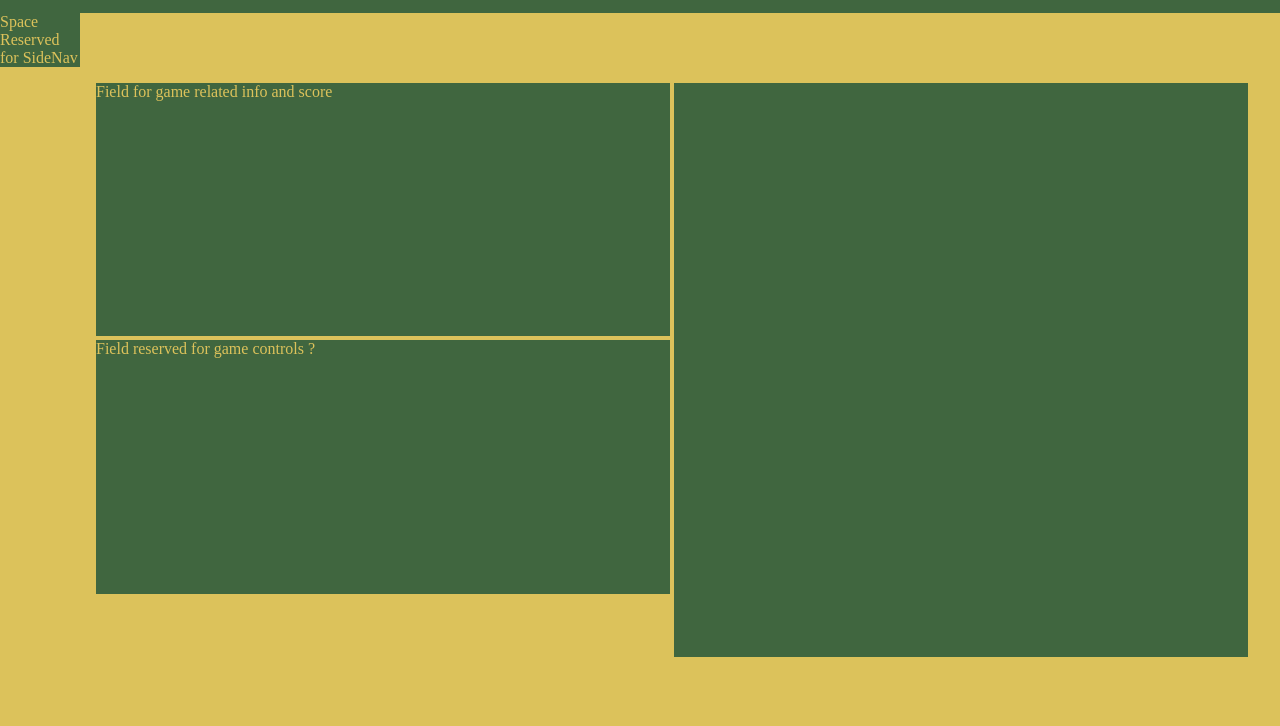
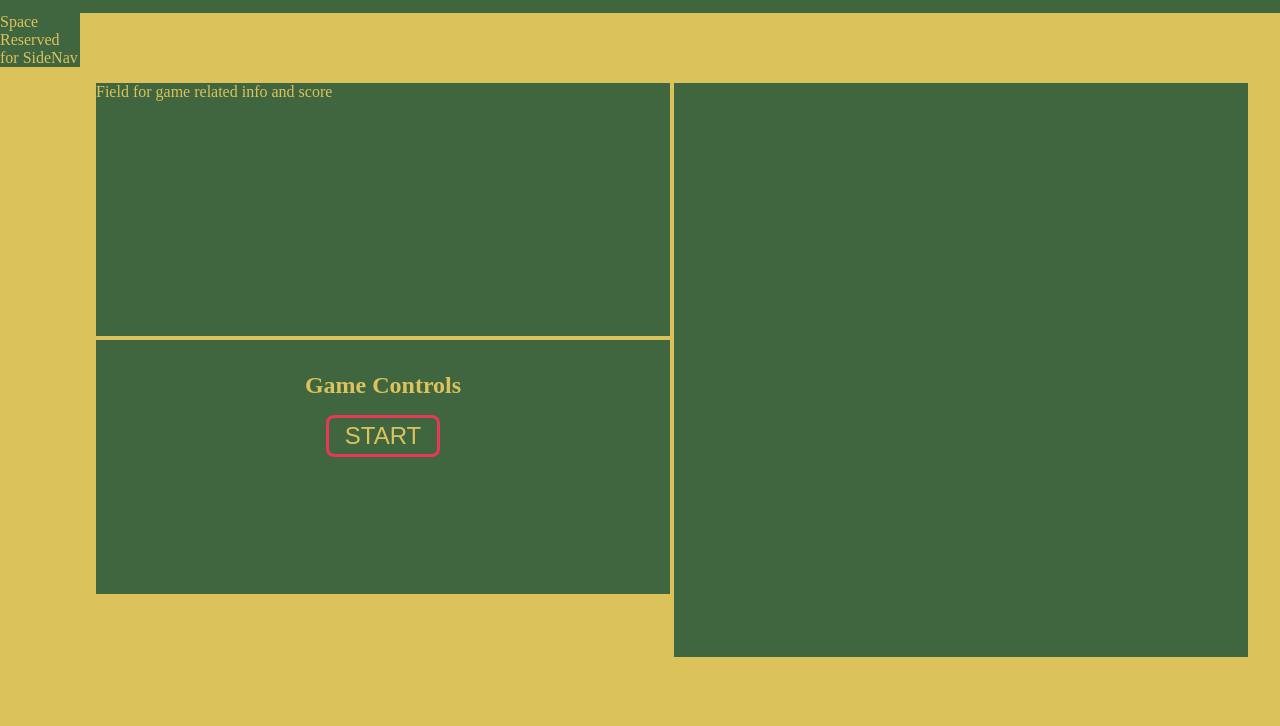
Before and after one commit to YasserB94/Snake, a plain HTML site: page index.html in a window 1280 px wide. Shown: the part 74-800 px from the top of the page. Drawn offline with Linux system fonts and the light colour scheme.

Commit message:
Introduced Start/Play/Pause button into game control panel

```diff
--- a/index.html
+++ b/index.html
@@ -16,18 +16,26 @@
         <h1>Snake The Game</h1>
         <p>A learning project to improve my understanding of JavaScript ES6 and CSS Grid</p>
     </header>
-    <nav class="side-bar-navigation"><p>Space Reserved for SideNav</p></nav>
+    <nav class="side-bar-navigation">
+        <p>Space Reserved for SideNav</p>
+    </nav>
     <main>
         <div class="snake-game-container">
-        <div class="score-info"><p>Field for game related info and score</p></div>
-        <div class="controls"><p>Field reserved for game controls ?</p></div>
-        <div class="game-board"></div>
-    </div>
+            <div class="score-info">
+                <p>Field for game related info and score</p>
+            </div>
+            <div class="controls">
+                <h2>Game Controls</h2>
+<button class="button--play"id="playButton">Start</button>
+            </div>
+            <div class="game-board"></div>
+        </div>
     </main>
     <footer>
         <p>Lorem ipsum dolor sit amet consectetur adipisicing elit. Quas ad dolor architecto provident iusto
             reprehenderit ducimus molestiae hic natus, nostrum eum illum minus. Quibusdam, magni!</p>
     </footer>
+    <script src="main.js"></script>
 </body>
 
 </html>
--- a/styles.css
+++ b/styles.css
@@ -58,6 +58,7 @@ main{
     margin-right: 1rem;
     height: 100%;
 }
+/*----SNAKE GAME---*/
 .snake-game-container{
     display: grid;
     gap: .25rem;
@@ -70,12 +71,43 @@ main{
     background-color: var(--clr-primary);
     color: var(--clr-secondary);
 }
+/*---GAME INFO--*/
 .snake-game-container .score-info{
     grid-area: 1/1/2/3;
 }
+/*---GAME CONTROLS---*/
 .snake-game-container .controls{
     grid-area: auto/1/auto/3;
+    display: flex;
+    justify-content: center;
+    flex-direction: column;
+    text-align: center;
+    padding: 1rem;
+    justify-content: flex-start;
+    align-items: center;
 }
+.controls > h2{
+    padding: 1rem;
+}
+
+.controls > button{
+    max-width: 50%;
+    padding: .25rem 1rem;
+    background-color: var(--clr-primary);
+    border: solid;
+    border-radius: .5rem;
+    border-color: var(--clr-highlight);
+    text-transform: uppercase;
+    font-size: 1.5rem;
+    color: var(--clr-secondary);
+    cursor: pointer;
+}
+.controls > button:hover{
+    background-color: var(--clr-secondary);
+    color: var(--clr-primary);
+    border-color: var(--clr-secondary);
+}
+/*---GAME BOARD---*/
 .snake-game-container .game-board{
     grid-area: 1/3/3/5;
     aspect-ratio: 1/1;
@@ -84,6 +116,7 @@ main{
     grid-template-columns: repeat(20,1fr);
     grid-template-rows: repeat(20,1fr);
 }
+/*---END SNAKE--*/
 footer{
     background-color: var(--clr-primary);
     color: var(--clr-secondary);
```
